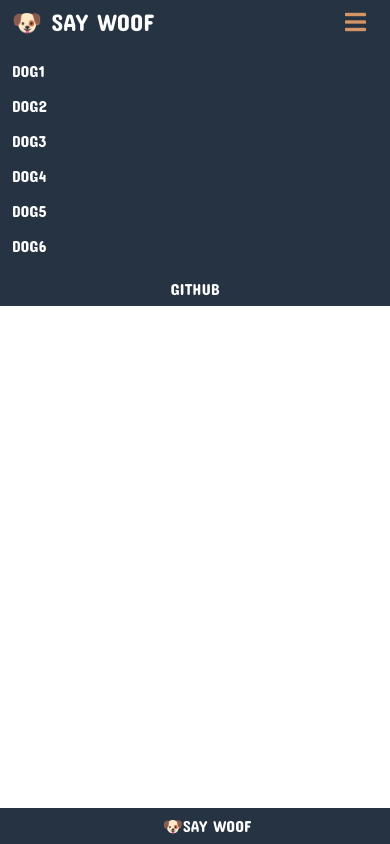
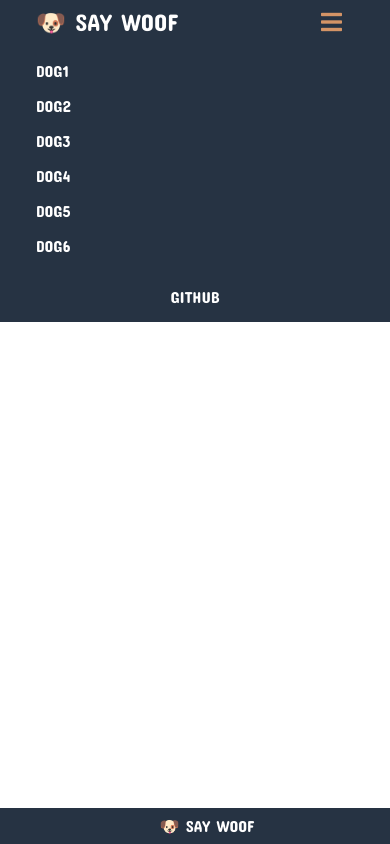
Before and after one commit to sw2bae/HTML-CSS-Challenge_NoReact, a plain HTML site: page index.html in a window 390 px wide. Both pictures are taken after a click on the link 355 px from the left and 22 px from the top of the page. Shown: the top 844 px of the page. Drawn offline with Linux system fonts and the light colour scheme.

Commit message:
rev02_nav small fix

```diff
--- a/style.css
+++ b/style.css
@@ -6,6 +6,7 @@ body {
 a {
   text-decoration: none;
   color: white;
+  padding: 8px 24px;
 }
 
 .navbar {
@@ -27,7 +28,8 @@ a {
 }
 
 .navbar_menu li {
-  padding: 8px 24px;
+  padding-top: 8px;
+  padding-bottom: 8px;
 }
 .navbar_menu li:hover {
   background-color: #d49466;
@@ -37,6 +39,7 @@ a {
 .navbar_toggleBtn {
   color: #d49466;
   position: absolute;
+  top: 0px;
   right: 24px;
   font-size: 24px;
   display: none;
```
Also changed, not shown: index.html (+1 -1 lines).
